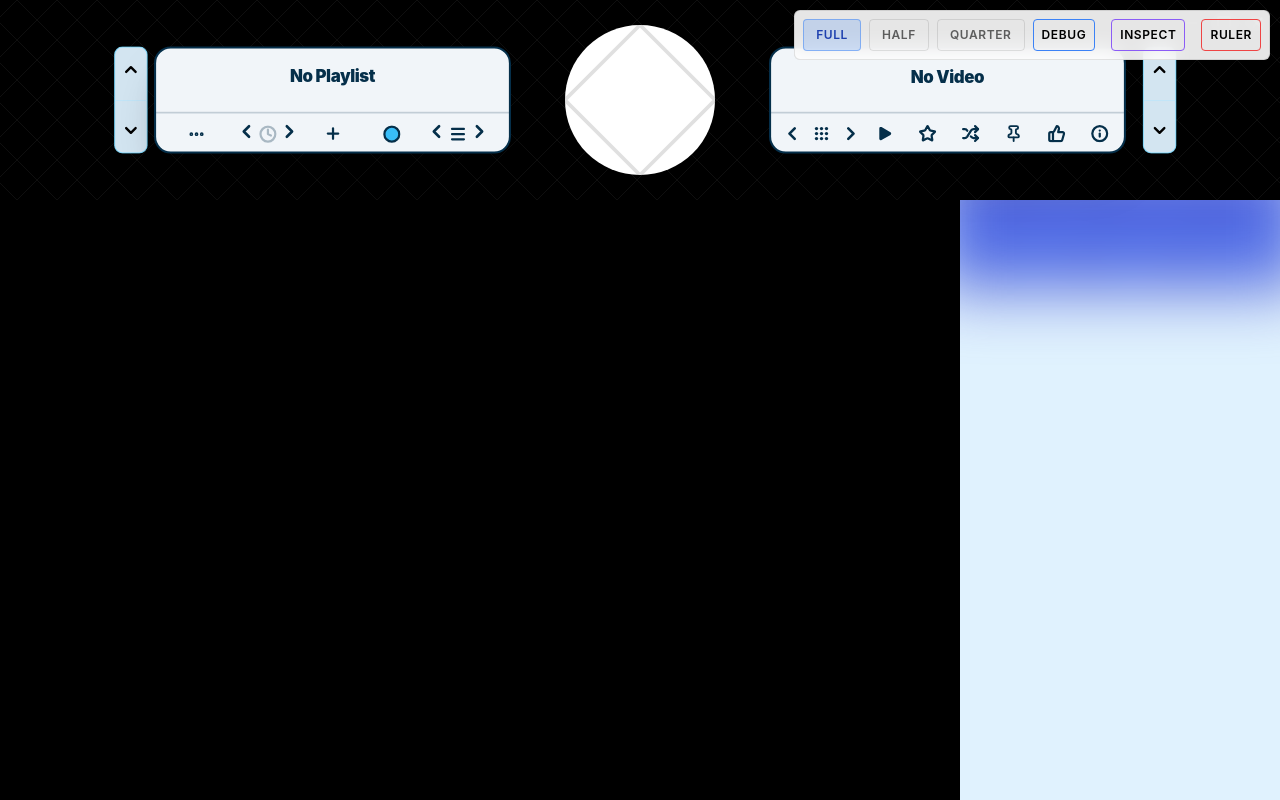
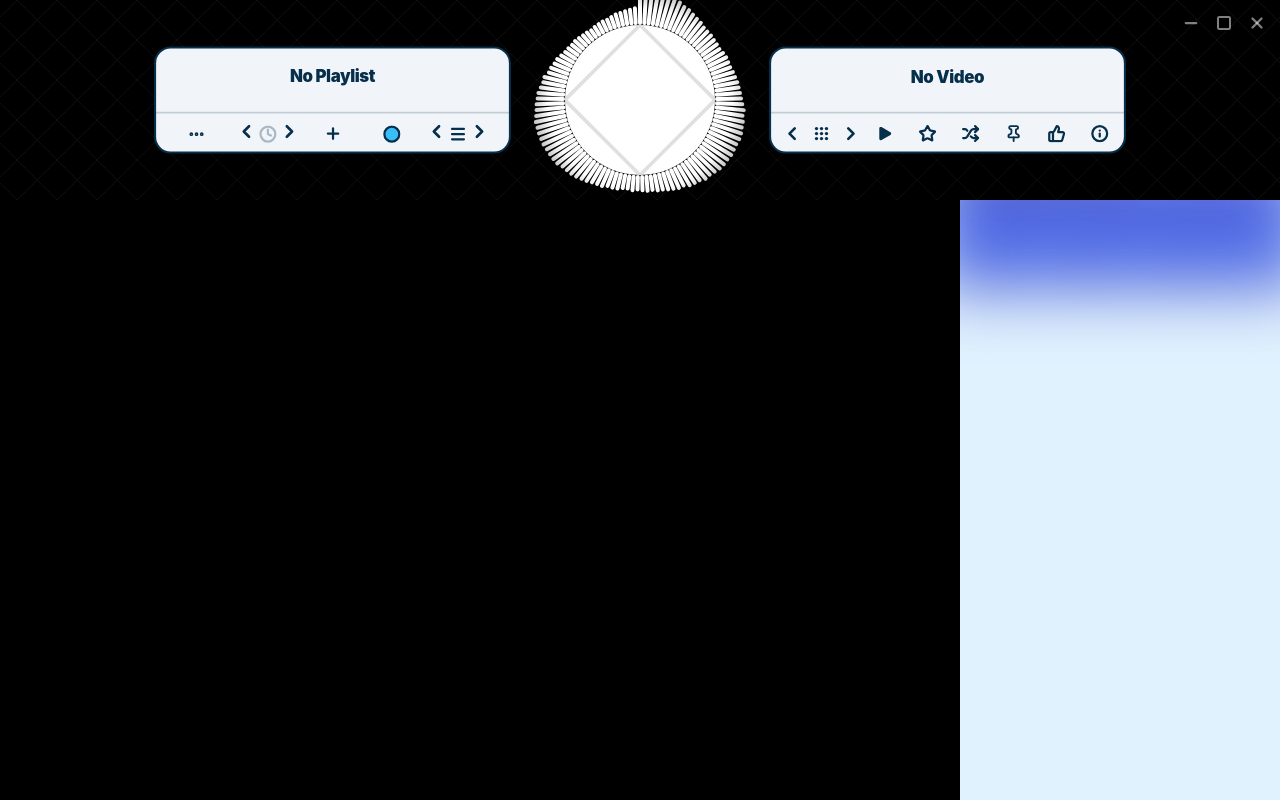
Before and after one commit to openlibraryjzm-hub/localyttv, a React (Vite) app: page / in a window 1280 px wide. Built offline with nearby package versions, Linux system fonts and the light colour scheme.

Commit message:
fixed shoddy bootup of the add. removed the dev toolbar, previewer menus and starts with audiovisualizer on

```diff
--- a/src/App.jsx
+++ b/src/App.jsx
@@ -42,7 +42,7 @@ import { THEMES } from './utils/themes';
 import './App.css';
 
 function App() {
-  const { viewMode, setViewMode, menuQuarterMode, toggleMenuQuarterMode, showDebugBounds, toggleDebugBounds, inspectMode, toggleInspectMode, showRuler, toggleRuler, showDevToolbar } = useLayoutStore();
+  const { viewMode, setViewMode, menuQuarterMode, toggleMenuQuarterMode, showDebugBounds, toggleDebugBounds, inspectMode, toggleInspectMode, showRuler, toggleRuler } = useLayoutStore();
 
   // Helper to get inspect label
   const getInspectTitle = (label) => inspectMode ? label : undefined;
@@ -521,92 +521,7 @@ function App() {
           bannerHorizontalOffset={bannerHorizontalOffset}
           bannerSpillHeight={bannerSpillHeight}
         />
-        {/* View Mode Toggle - Temporary for testing - Controlled by Dev Toolbar Toggle */}
-        {showDevToolbar && (
-          <div className="view-mode-toggle">
-            <button
-              onClick={() => setViewMode('full')}
-              className={viewMode === 'full' ? 'active' : ''}
-              title={getInspectTitle('Full screen view')}
-            >
-              Full
-            </button>
-            <button
-              onClick={() => setViewMode('half')}
-              className={viewMode === 'half' ? 'active' : ''}
-              title={getInspectTitle('Half screen view')}
-            >
-              Half
-            </button>
-            <button
-              onClick={() => setViewMode('quarter')}
-              className={viewMode === 'quarter' ? 'active' : ''}
-              title={getInspectTitle('Quarter screen view')}
-            >
-              Quarter
-            </button>
-            {/* Menu Quarter Mode Toggle - Only visible outside full screen */}
-            {viewMode !== 'full' && (
-              <button
-                onClick={toggleMenuQuarterMode}
-                className={menuQuarterMode ? 'active' : ''}
-                title={getInspectTitle('Toggle menu quarter mode') || 'Toggle Menu Quarter Mode'}
-              >
-                Menu Q
-              </button>
-            )}
-            {/* Debug Bounds Toggle */}
-            <button
-              onClick={toggleDebugBounds}
-              className={showDebugBounds ? 'active' : ''}
-              title={getInspectTitle('Toggle debug bounds') || 'Toggle Debug Bounds'}
-              style={{
-                backgroundColor: showDebugBounds ? '#3b82f6' : 'transparent',
-                color: showDebugBounds ? 'white' : 'inherit',
-                border: '1px solid #3b82f6',
-                padding: '4px 8px',
-                borderRadius: '4px',
-                cursor: 'pointer'
-              }}
-            >
-              Debug
-            </button>
-            {/* Inspect Mode Toggle */}
-            <button
-              onClick={toggleInspectMode}
-              className={inspectMode ? 'active' : ''}
-              title={getInspectTitle('Toggle inspect mode') || 'Toggle Inspect Mode'}
-              style={{
-                backgroundColor: inspectMode ? '#8b5cf6' : 'transparent',
-                color: inspectMode ? 'white' : 'inherit',
-                border: '1px solid #8b5cf6',
-                padding: '4px 8px',
-                borderRadius: '4px',
-                cursor: 'pointer',
-                marginLeft: '8px'
-              }}
-            >
-              Inspect
-            </button>
-            {/* Ruler Toggle */}
-            <button
-              onClick={toggleRuler}
-              className={showRuler ? 'active' : ''}
-              title={getInspectTitle('Toggle ruler') || 'Toggle Ruler'}
-              style={{
-                backgroundColor: showRuler ? '#ef4444' : 'transparent',
-                color: showRuler ? 'white' : 'inherit',
-                border: '1px solid #ef4444',
-                padding: '4px 8px',
-                borderRadius: '4px',
-                cursor: 'pointer',
-                marginLeft: '8px'
-              }}
-            >
-              Ruler
-            </button>
-          </div>
-        )}
+
 
         <LayoutShell
           topController={<PlayerController
--- a/src/components/PlayerController.jsx
+++ b/src/components/PlayerController.jsx
@@ -129,8 +129,6 @@ export default function PlayerController({
     toggleInspectMode,
     showRuler,
     toggleRuler,
-    showDevToolbar,
-    toggleDevToolbar,
     setFullscreenInfoBlanked
   } = useLayoutStore();
   const {
@@ -301,11 +299,6 @@ export default function PlayerController({
   const [isMoreMenuOpen, setIsMoreMenuOpen] = useState(false);
   const [isAddMenuOpen, setIsAddMenuOpen] = useState(false);
   const [isTooltipOpen, setIsTooltipOpen] = useState(false); // Tooltip popup state
-  const [showPreviewMenus, setShowPreviewMenus] = useState(true); // Default to true based on user request "toggle visibility... with [options]" implies options are main focus, but need to hide/show something? Actually request says "toggle visibility OF the top right menu" - ok so we need a state for the menu itself?
-  // Wait, the request is: "add an option to toggle visibility of the top right menu with 'full, half, quarter, menu q, debug, inspect, ruler, menu' buttons"
-  // This likely means: INSIDE the existing 3-dot menu (More options), adding these toggles.
-  // OR it means adding a button to toggle a NEW menu that contains these?
-  // Reference @atlas/advanced-player-controller.md implies the 3-dot menu is the place for "More options".
   // So I will populate the EXISTING 3-dot menu `isMoreMenuOpen` with these new items.
 
   // Sync internal mode with external activePlayer prop
@@ -553,7 +546,7 @@ export default function PlayerController({
   const [isEditMode, setIsEditMode] = useState(false);
   const [isConfigOnRight, setIsConfigOnRight] = useState(false);
   const [isAdjustingImage, setIsAdjustingImage] = useState(false);
-  const [isVisualizerEnabled, setIsVisualizerEnabled] = useState(false);
+  const [isVisualizerEnabled, setIsVisualizerEnabled] = useState(true);
   const [showViewCount, setShowViewCount] = useState(true); // Toggle between view count and publish year
   const [metadataOpacity, setMetadataOpacity] = useState(1); // For fade animation
 
@@ -571,12 +564,14 @@ export default function PlayerController({
     };
   }, [historyStack, historyIndex]);
 
-  // Load visualizer enabled state from localStorage on mount
+  // Load visualizer enabled state from localStorage on mount (defaults to true)
   useEffect(() => {
     try {
       const saved = localStorage.getItem('visualizerEnabled');
       if (saved !== null) {
         setIsVisualizerEnabled(saved === 'true');
+      } else {
+        setIsVisualizerEnabled(true);
       }
     } catch (error) {
       console.error('Failed to load visualizer state from localStorage:', error);
@@ -2313,7 +2308,6 @@ export default function PlayerController({
     handleCommit,
     getInspectTitle,
     handleRevert,
-    showPreviewMenus,
     theme,
     menuHeight,
     handleAltNav,
@@ -2345,9 +2339,6 @@ export default function PlayerController({
     setIsMoreMenuOpen,
     isMoreMenuOpen,
     bottomIconSize,
-    setShowPreviewMenus,
-    toggleDevToolbar,
-    showDevToolbar,
     setIsVisualizerEnabled,
     isVisualizerEnabled,
     handleBannerUpload,
--- a/src/components/PlayerControllerPlaylistMenu.jsx
+++ b/src/components/PlayerControllerPlaylistMenu.jsx
@@ -141,7 +141,6 @@ export default function PlayerControllerPlaylistMenu(props) {
     activeGroupId,
     setActiveGroupId,
     activePage,
-    showPreviewMenus,
     theme,
     menuHeight,
     handleAltNav,
@@ -170,9 +169,6 @@ export default function PlayerControllerPlaylistMenu(props) {
     setIsMoreMenuOpen,
     isMoreMenuOpen,
     bottomIconSize,
-    setShowPreviewMenus,
-    toggleDevToolbar,
-    showDevToolbar,
     setIsVisualizerEnabled,
     isVisualizerEnabled,
     handleBannerUpload,
@@ -209,18 +205,8 @@ export default function PlayerControllerPlaylistMenu(props) {
         <div className="absolute right-full mr-4 transition-transform" style={{
           transform: `translateX(${leftAltNavX}px)`
         }}>
-          <div className="flex items-center gap-4 animate-in slide-in-from-right-2 duration-300">
-            <div className="flex flex-col gap-3 w-9 h-24 items-center justify-center">
-              {playlistCheckpoint !== null && <><button onClick={() => handleCommit('playlist')} className="w-9 h-9 rounded-full flex items-center justify-center shadow-md bg-emerald-500 text-white active:scale-90" title={getInspectTitle('Commit playlist preview')}><Check size={20} strokeWidth={3} /></button><button onClick={() => handleRevert('playlist')} className="w-9 h-9 rounded-full flex items-center justify-center shadow-md bg-rose-500 text-white active:scale-90" title={getInspectTitle('Revert playlist preview')}><X size={20} strokeWidth={3} /></button></>}
-            </div>
-            {/* Playlist Preview Navigation Menu */}
-            {showPreviewMenus && <div className={`w-8 ${theme.menuBg} border ${theme.menuBorder} rounded-lg shadow-sm flex flex-col justify-between items-center py-2 shrink-0 animate-in fade-in zoom-in-95 duration-200`} style={{
-              height: `${menuHeight}px`
-            }}>
-                <button onClick={() => handleAltNav('up', 'playlist')} onTouchStart={() => handleAltNav('up', 'playlist')} className="text-black p-1" title={getInspectTitle('Previous playlist in preview')}><ChevronUp size={18} strokeWidth={3} /></button>
-              <div className={`w-full h-px ${theme.bottomBar} my-1`} />
-              <button onClick={() => handleAltNav('down', 'playlist')} onTouchStart={() => handleAltNav('down', 'playlist')} className="text-black p-1" title={getInspectTitle('Next playlist in preview')}><ChevronDown size={18} strokeWidth={3} /></button>
-            </div>}
+          <div className="flex flex-col gap-3 w-9 h-24 items-center justify-center">
+            {playlistCheckpoint !== null && <><button onClick={() => handleCommit('playlist')} className="w-9 h-9 rounded-full flex items-center justify-center shadow-md bg-emerald-500 text-white active:scale-90" title={getInspectTitle('Commit playlist preview')}><Check size={20} strokeWidth={3} /></button><button onClick={() => handleRevert('playlist')} className="w-9 h-9 rounded-full flex items-center justify-center shadow-md bg-rose-500 text-white active:scale-90" title={getInspectTitle('Revert playlist preview')}><X size={20} strokeWidth={3} /></button></>}
           </div>
         </div>
         <div className={`shadow-2xl flex flex-col relative overflow-visible transition-all duration-300 group/playlist ${isEditMode ? 'ring-4 ring-sky-400/30' : 'bg-transparent rounded-2xl'}`} style={{
@@ -291,30 +277,6 @@ export default function PlayerControllerPlaylistMenu(props) {
                   {isMoreMenuOpen && <div className="absolute top-full left-1/2 -translate-x-1/2 mt-3 w-56 bg-sky-50 border border-sky-300 rounded-lg shadow-xl overflow-hidden z-[10001] animate-in fade-in zoom-in-95 duration-100 flex flex-col p-1" style={{
                     zIndex: 10001
                   }}>
-                    <button className="w-full text-left px-4 py-2 text-sm text-sky-900 hover:bg-sky-200 transition-colors flex items-center gap-2" onClick={() => {
-                      setShowPreviewMenus(!showPreviewMenus);
-                      setIsMoreMenuOpen(false);
-                    }} onTouchStart={() => {
-                      setShowPreviewMenus(!showPreviewMenus);
-                      setIsMoreMenuOpen(false);
-                    }}>
-                      {showPreviewMenus ? <EyeOff size={14} /> : <Eye size={14} />}
-                      {showPreviewMenus ? 'Hide Preview Menus' : 'Show Preview Menus'}
-                    </button>
-
-                    <button className="w-full text-left px-4 py-2 text-sm text-sky-900 hover:bg-sky-200 transition-colors flex items-center gap-2" onClick={() => {
-                      toggleDevToolbar();
-                      setIsMoreMenuOpen(false);
-                    }} onTouchStart={() => {
-                      toggleDevToolbar();
-                      setIsMoreMenuOpen(false);
-                    }}>
-                      {showDevToolbar ? <EyeOff size={14} /> : <Eye size={14} />}
-                      {showDevToolbar ? 'Hide Dev Toolbar' : 'Show Dev Toolbar'}
-                    </button>
-
-
-
                     <button className="w-full text-left px-4 py-2 text-sm text-sky-900 hover:bg-sky-200 transition-colors flex items-center gap-2" onClick={() => {
                       document.getElementById('banner-upload').click();
                       setIsMoreMenuOpen(false);
--- a/src/components/PlayerControllerVideoMenu.jsx
+++ b/src/components/PlayerControllerVideoMenu.jsx
@@ -167,7 +167,6 @@ export default function PlayerControllerVideoMenu(props) {
     setIsTooltipOpen,
     isTooltipOpen,
     rightAltNavX,
-    showPreviewMenus,
     theme,
     handleAltNav,
     videoCheckpoint,
@@ -655,14 +654,6 @@ export default function PlayerControllerVideoMenu(props) {
           transform: `translateX(${rightAltNavX}px)`
         }}>
           <div className="flex items-center gap-4 animate-in slide-in-from-left-2 duration-300">
-            {/* Video Preview Navigation Menu */}
-            {showPreviewMenus && <div className={`w-8 ${theme.menuBg} border ${theme.menuBorder} rounded-lg shadow-sm flex flex-col justify-between items-center py-2 shrink-0 animate-in fade-in zoom-in-95 duration-200`} style={{
-              height: `${menuHeight}px`
-            }}>
-              <button onClick={() => handleAltNav('up', 'video')} className="text-black p-1" title={getInspectTitle('Previous video in preview')}><ChevronUp size={18} strokeWidth={3} /></button>
-              <div className={`w-full h-px ${theme.bottomBar} my-1`} />
-              <button onClick={() => handleAltNav('down', 'video')} className="text-black p-1" title={getInspectTitle('Next video in preview')}><ChevronDown size={18} strokeWidth={3} /></button>
-            </div>}
             <div className="flex flex-col gap-3 w-9 h-24 items-center justify-center">
               {videoCheckpoint !== null && <><button onClick={() => handleCommit('video')} className="w-9 h-9 rounded-full flex items-center justify-center shadow-md bg-emerald-500 text-white transition-all active:scale-90 animate-in zoom-in duration-200" title={getInspectTitle('Commit video preview')}><Check size={20} strokeWidth={3} /></button><button onClick={() => handleRevert('video')} className="w-9 h-9 rounded-full flex items-center justify-center shadow-md bg-rose-500 text-white transition-all active:scale-90 animate-in zoom-in duration-200" title={getInspectTitle('Revert video preview')}><X size={20} strokeWidth={3} /></button></>}
             </div>
--- a/src/store/layoutStore.js
+++ b/src/store/layoutStore.js
@@ -5,8 +5,6 @@ export const useLayoutStore = create((set) => ({
   menuQuarterMode: false, // Menu docked in bottom-right
   showDebugBounds: false, // Visual debug mode for layout bounds
   inspectMode: false, // Inspect element mode for showing UI labels
-  showRuler: false, // Ruler overlay for measurements
-  showDevToolbar: true, // Visibility of the floating dev toolbar (full/half/quarter/etc buttons)
   videoCardStyle: 'youtube', // 'youtube' | 'twitter' - Card display style
 
   // When true, FullscreenVideoInfo renders blank immediately (used when opening splitscreen from fullscreen)
@@ -53,9 +51,6 @@ export const useLayoutStore = create((set) => ({
     console.log('Ruler toggled:', newValue);
     return { showRuler: newValue };
   }),
-
-  // Toggle visibility of the dev toolbar
-  toggleDevToolbar: () => set((state) => ({ showDevToolbar: !state.showDevToolbar })),
 
   // Toggle video card style between YouTube and Twitter/X
   toggleVideoCardStyle: () => set((state) => ({
```
